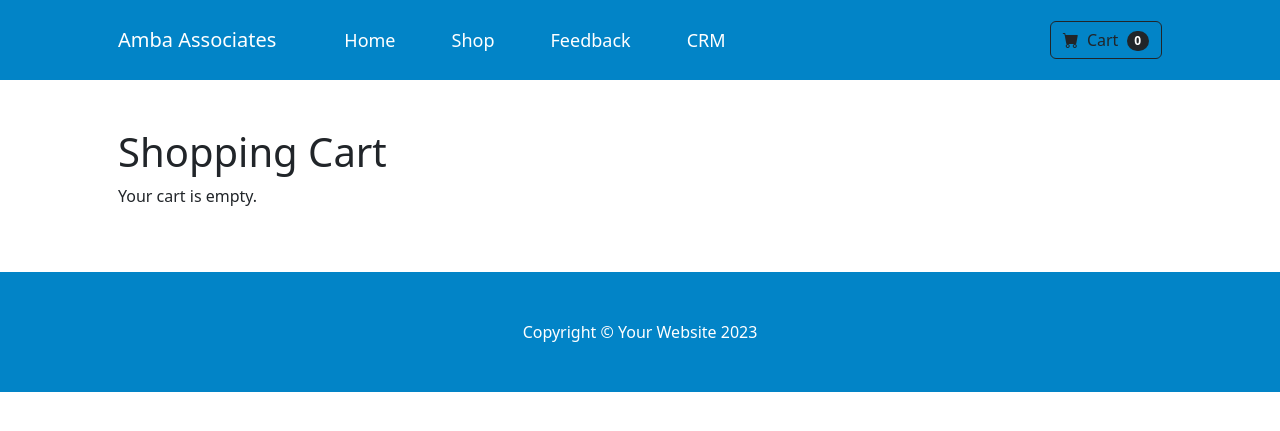
After one commit to Tejask001/amba_associates, a PHP site: page /cart.php in a window 1280 px wide. The commit adds this page. Shown: the top 431 px of the page. Run offline with PHP 8.4, Linux system fonts and the light colour scheme.

Commit message:
added cart functionality

```diff
--- a/CRM/index.php
+++ b/CRM/index.php
@@ -352,8 +352,8 @@ if ($_SERVER['REQUEST_METHOD'] == 'POST') {
                     <ul class="navbar-nav me-auto mb-2 mb-lg-0 ms-lg-4">
                         <li class="nav-item"><a class="nav-link active" aria-current="page" href="../index.html">Home</a>
                         </li>
-                        <li class="nav-item"><a class="nav-link" href="../shop.html">Shop</a></li>
-                        <li class="nav-item"><a class="nav-link" href="../feedback.html">Feedback</a></li>
+                        <li class="nav-item"><a class="nav-link" href="../shop.php">Shop</a></li>
+                        <li class="nav-item"><a class="nav-link" href="../feedback.php">Feedback</a></li>
                         <li class="nav-item"><a class="nav-link" href="#">CRM</a></li>
                     </ul>
                     <form class="d-flex">
--- /dev/null
+++ b/cart.php
@@ -0,0 +1,101 @@
+<!DOCTYPE html>
+<html lang="en">
+
+<head>
+    <meta charset="utf-8" />
+    <meta name="viewport" content="width=device-width, initial-scale=1, shrink-to-fit=no" />
+    <meta name="description" content="" />
+    <meta name="author" content="" />
+    <title>Shopping Cart - Amba Associates</title>
+    <!-- Favicon-->
+    <link rel="icon" type="image/x-icon" href="assets/favicon.ico" />
+    <!-- Bootstrap icons-->
+    <link href="https://cdn.jsdelivr.net/npm/bootstrap-icons@1.5.0/font/bootstrap-icons.css" rel="stylesheet" />
+    <!-- Core theme CSS (includes Bootstrap)-->
+    <link href="css/styles.css" rel="stylesheet" />
+    <style>
+        .cart-item-image {
+            max-width: 80px;
+            /* Adjust as needed */
+            height: auto;
+        }
+    </style>
+</head>
+
+<body>
+    <!-- Navigation-->
+    <nav class="navbar navbar-expand-lg navbar-light nav-custom-color">
+        <div class="container px-4 px-lg-5">
+            <a class="navbar-brand" href="./index.html">Amba Associates</a>
+            <button class="navbar-toggler" type="button" data-bs-toggle="collapse"
+                data-bs-target="#navbarSupportedContent" aria-controls="navbarSupportedContent" aria-expanded="false"
+                aria-label="Toggle navigation"><span class="navbar-toggler-icon"></span></button>
+            <div class="collapse navbar-collapse" id="navbarSupportedContent">
+                <ul class="navbar-nav me-auto mb-2 mb-lg-0 ms-lg-4">
+                    <li class="nav-item"><a class="nav-link" aria-current="page" href="./index.html">Home</a>
+                    </li>
+                    <li class="nav-item"><a class="nav-link" href="./shop.php">Shop</a></li>
+                    <li class="nav-item"><a class="nav-link" href="./feedback.html">Feedback</a></li>
+                    <li class="nav-item"><a class="nav-link" href="./CRM/index.php">CRM</a></li>
+                </ul>
+                <form class="d-flex" action="cart.php"> <!-- Link Cart button to cart.php -->
+                    <button class="btn btn-outline-dark" type="submit">
+                        <i class="bi-cart-fill me-1"></i>
+                        Cart
+                        <span class="badge bg-dark text-white ms-1 rounded-pill cart-count">0</span> <!-- Cart count badge -->
+                    </button>
+                </form>
+            </div>
+        </div>
+    </nav>
+    <!-- Cart section-->
+    <section class="py-5">
+        <div class="container px-4 px-lg-5">
+            <h1>Shopping Cart</h1>
+            <div class="cart-items">
+                <!-- Cart items will be dynamically added here by JavaScript -->
+                <p id="empty-cart-message">Your cart is empty.</p>
+                <table class="table" id="cart-table" style="display:none;">
+                    <thead>
+                        <tr>
+                            <th>Product</th>
+                            <th>Price</th>
+                            <th>Quantity</th>
+                            <th>Total</th>
+                            <th>Actions</th>
+                        </tr>
+                    </thead>
+                    <tbody id="cart-body">
+                        <!-- Cart items will be appended here -->
+                    </tbody>
+                    <tfoot>
+                        <tr>
+                            <td colspan="3" class="text-end"><strong>Total:</strong></td>
+                            <td id="cart-total">₹0.00</td>
+                            <td></td>
+                        </tr>
+                    </tfoot>
+                </table>
+            </div>
+        </div>
+    </section>
+
+    <!-- Footer-->
+    <footer class="py-5 nav-custom-color">
+        <div class="container">
+            <p class="m-0 text-center text-white">Copyright © Your Website 2023</p>
+        </div>
+    </footer>
+    <!-- Bootstrap core JS-->
+    <script src="https://cdn.jsdelivr.net/npm/bootstrap@5.2.3/dist/js/bootstrap.bundle.min.js"></script>
+    <!-- Core theme JS-->
+    <script src="js/scripts.js"></script> <!-- Make sure your scripts.js is linked -->
+    <script>
+        document.addEventListener('DOMContentLoaded', function() {
+            loadCart(); // Load cart items when the page loads
+            updateCartBadge(); // Update cart badge on page load
+        });
+    </script>
+</body>
+
+</html>
--- a/index.html
+++ b/index.html
@@ -78,14 +78,14 @@
                     <li class="nav-item"><a class="nav-link active" aria-current="page" href="./index.html">Home</a>
                     </li>
                     <li class="nav-item"><a class="nav-link" href="./shop.php">Shop</a></li>
-                    <li class="nav-item"><a class="nav-link" href="./feedback.html">Feedback</a></li>
+                    <li class="nav-item"><a class="nav-link" href="./feedback.php">Feedback</a></li>
                     <li class="nav-item"><a class="nav-link" href="./CRM/index.php">CRM</a></li>
                 </ul>
-                <form class="d-flex">
+                <form class="d-flex" action="cart.php">
                     <button class="btn btn-outline-dark" type="submit">
                         <i class="bi-cart-fill me-1"></i>
                         Cart
-                        <span class="badge bg-dark text-white ms-1 rounded-pill">0</span>
+                        <span class="badge bg-dark text-white ms-1 rounded-pill cart-count">0</span>
                     </button>
                 </form>
             </div>
--- a/js/scripts.js
+++ b/js/scripts.js
@@ -1,7 +1,135 @@
-/*!
-* Start Bootstrap - Shop Item v5.0.6 (https://startbootstrap.com/template/shop-item)
-* Copyright 2013-2023 Start Bootstrap
-* Licensed under MIT (https://github.com/StartBootstrap/startbootstrap-shop-item/blob/master/LICENSE)
-*/
-// This file is intentionally blank
-// Use this file to add JavaScript to your project
+// scripts.js
+
+// Function to add an item to the cart
+function addToCart(batchCode, quantity = 1) {
+    let cart = JSON.parse(localStorage.getItem('cart')) || {};
+
+    if (cart[batchCode]) {
+        cart[batchCode] += parseInt(quantity); // Increment quantity if item already exists
+    } else {
+        cart[batchCode] = parseInt(quantity);
+    }
+
+    localStorage.setItem('cart', JSON.stringify(cart));
+    updateCartBadge(); // Update cart badge on adding an item
+    alert('Item added to cart!'); // You could use a more sophisticated notification
+}
+
+// Function to remove an item from the cart
+function removeFromCart(batchCode) {
+    let cart = JSON.parse(localStorage.getItem('cart')) || {};
+
+    if (cart[batchCode]) {
+        delete cart[batchCode];
+        localStorage.setItem('cart', JSON.stringify(cart));
+        loadCart(); // Reload cart to reflect changes
+        updateCartBadge(); // Update cart badge
+    }
+}
+
+// Function to update the quantity of an item in the cart
+function updateCartItemQuantity(batchCode, newQuantity) {
+    let cart = JSON.parse(localStorage.getItem('cart')) || {};
+    newQuantity = parseInt(newQuantity);
+
+    if (cart[batchCode]) {
+        if (newQuantity > 0) {
+            cart[batchCode] = newQuantity;
+        } else {
+            // Remove the item if the quantity is 0 or less.
+            delete cart[batchCode];
+        }
+        localStorage.setItem('cart', JSON.stringify(cart));
+        loadCart();
+        updateCartBadge();
+    }
+}
+
+
+// Function to update the cart badge count
+function updateCartBadge() {
+    let cart = JSON.parse(localStorage.getItem('cart')) || {};
+    let totalQuantity = 0;
+    for (let batchCode in cart) {
+        totalQuantity += cart[batchCode];
+    }
+    document.querySelector('.cart-count').textContent = totalQuantity;
+}
+
+// Function to load cart items and display them on the cart.php page
+function loadCart() {
+    let cart = JSON.parse(localStorage.getItem('cart')) || {};
+    let cartBody = document.getElementById('cart-body');
+    let cartTotal = document.getElementById('cart-total');
+    let emptyCartMessage = document.getElementById('empty-cart-message');
+    let cartTable = document.getElementById('cart-table');
+
+    if (!cartBody || !cartTotal) { // Check if elements exist (we are on the cart page)
+        return;
+    }
+
+    cartBody.innerHTML = ''; // Clear previous cart items
+    let total = 0;
+    let cartItemCount = 0;
+
+    // If cart is empty
+    if (Object.keys(cart).length === 0) {
+        emptyCartMessage.style.display = 'block';
+        cartTable.style.display = 'none';
+        return; // Exit the function early
+    } else {
+        emptyCartMessage.style.display = 'none'; // Hide empty cart message
+        cartTable.style.display = 'table'; // Display table
+    }
+
+    // Get product details from server
+    fetch('get_cart_products.php', {
+        method: 'POST',
+        headers: {
+            'Content-Type': 'application/json'
+        },
+        body: JSON.stringify({ batchCodes: Object.keys(cart) }) // Send batch codes
+    })
+        .then(response => response.json())
+        .then(products => {
+
+            products.forEach(product => {
+                let quantity = cart[product.batch_code];
+                let itemTotal = product.sp * quantity;
+                total += itemTotal;
+
+                let row = `
+                <tr>
+                    <td>
+                        <img src="assets/img/${product.image}" alt="${product.general_name}" class="cart-item-image">
+                        ${product.general_name}
+                    </td>
+                    <td>₹${product.sp}</td>
+                    <td>
+                        <input type="number" min="1" value="${quantity}" onchange="updateCartItemQuantity('${product.batch_code}', this.value)" style="width: 50px;">
+                    </td>
+                    <td>₹${itemTotal.toFixed(2)}</td>
+                    <td>
+                        <button class="btn btn-danger" onclick="removeFromCart('${product.batch_code}')">Remove</button>
+                    </td>
+                </tr>`;
+                cartBody.innerHTML += row;
+                cartItemCount++;
+            });
+            cartTotal.textContent = '₹' + total.toFixed(2);
+
+        })
+        .catch(error => {
+            console.error('Error fetching product details:', error);
+            // Handle fetch errors (e.g., display an error message)
+            emptyCartMessage.textContent = "Error loading cart. Please try again.";
+            emptyCartMessage.style.display = 'block';
+            cartTable.style.display = 'none';
+
+        });
+}
+
+
+
+// Initial cart badge update on page load (for all pages)
+document.addEventListener('DOMContentLoaded', updateCartBadge);
```
Also changed, not shown: feedback.php (renamed from feedback.html, +48 -11 lines), get_cart_products.php (added, +51 -0 lines), item.php (+4 -4 lines), shop.php (+4 -6 lines).
